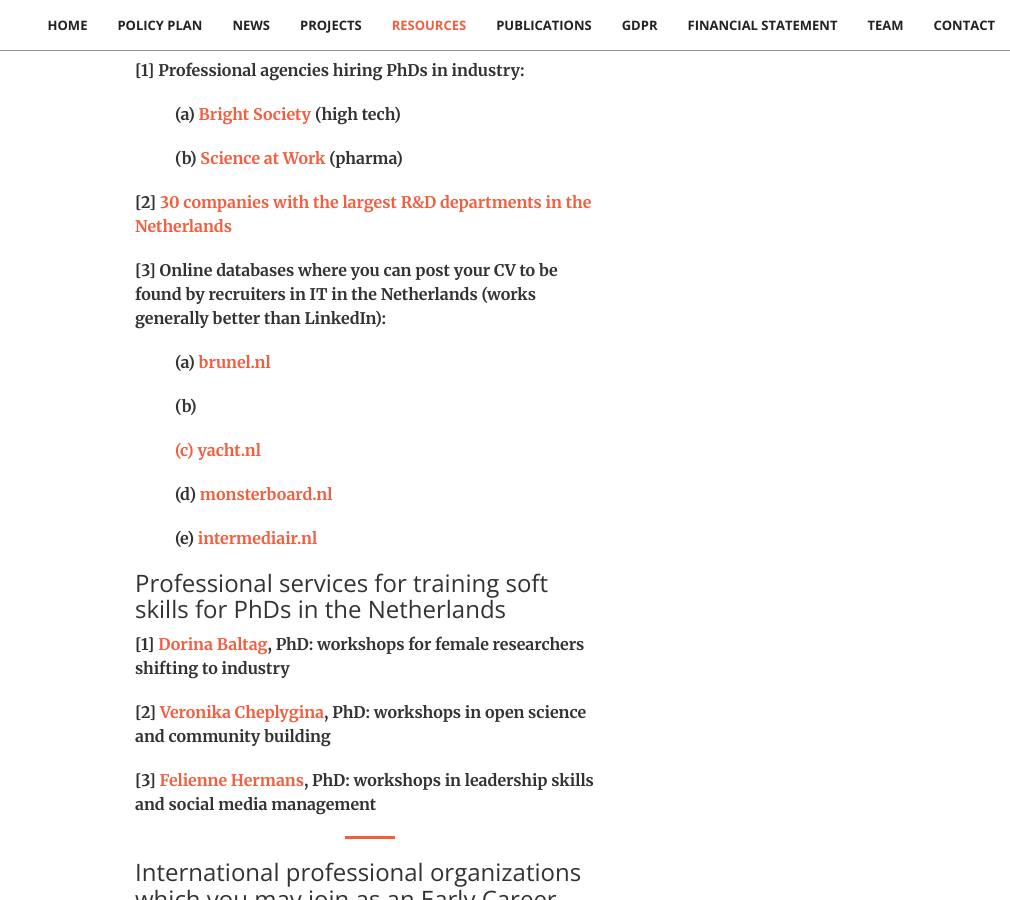
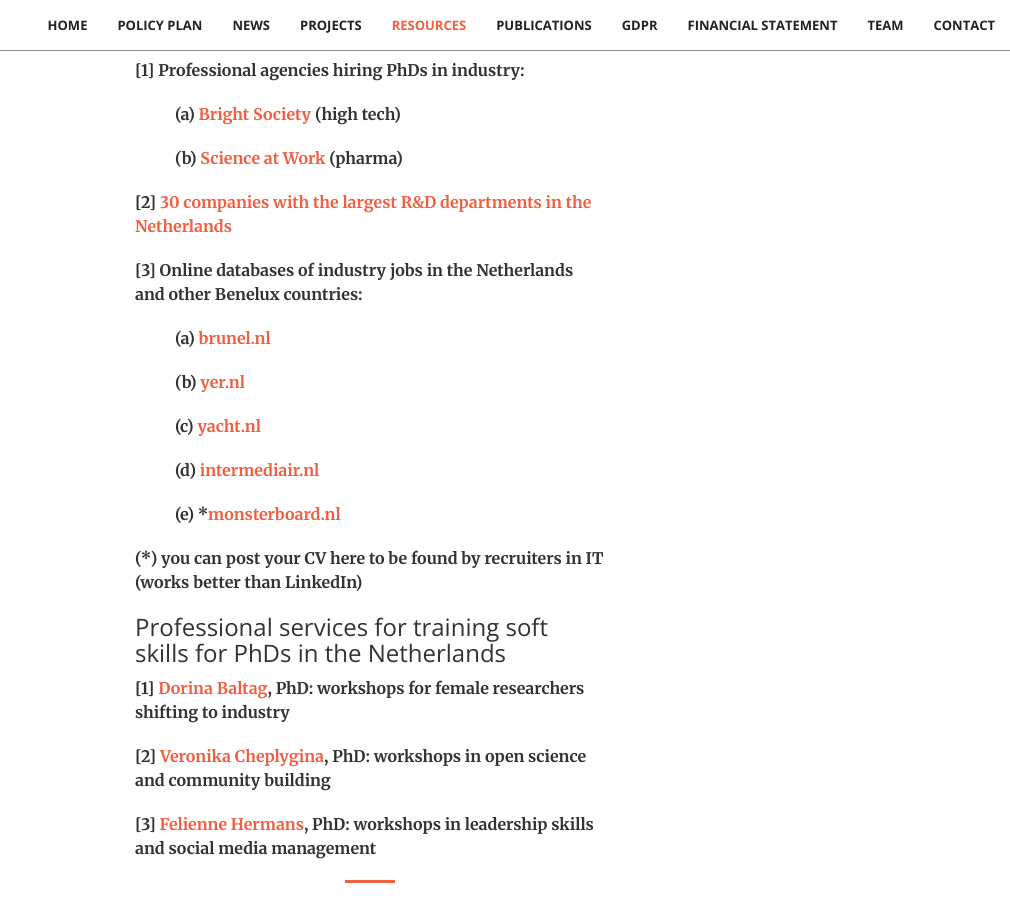
Before and after one commit to stichting-solaris/stichting-solaris.github.io, a Jekyll site: the page built from index.html, in a window 1280 px wide and 900 px high, scrolled down 23960 px. Shown: the whole window, without its empty margins (270-1280 px from the left). Built offline with Jekyll 4.4.1, drawn with Linux system fonts in a browser that asks for light colours.

Commit message:
Update resources.html

```diff
--- a/_includes/resources.html
+++ b/_includes/resources.html
@@ -24,14 +24,13 @@
                 <p> [2] <a href="https://www.technischweekblad.nl/upload/documents/tinymce/COMSOL_ad_NL_TWTopPosters.pdf">
                     30 companies with the largest R&D departments in the Netherlands</a></p>
 
-                <p> [3] Online databases where you can post your CV to be found by recruiters in IT in the Netherlands
-                    (works generally better than LinkedIn):
+                <p> [3] Online databases of industry jobs in the Netherlands and other Benelux countries:
                     <p class="tab">(a) <a href="https://www.brunel.nl/">brunel.nl</a></p>
-                    <p class="tab">(b) <a href="https://www.yer.nl/"yer.nl</a></p>
+                    <p class="tab">(b) <a href="https://www.yer.nl/">yer.nl</a></p>
                     <p class="tab">(c) <a href="https://www.yacht.nl/">yacht.nl</a></p>
-                    <p class="tab">(d) <a href="https://www.monsterboard.nl/">monsterboard.nl</a></p>
-                    <p class="tab">(e) <a href="https://www.intermediair.nl/">intermediair.nl</a></p>
-
+                    <p class="tab">(d) <a href="https://www.intermediair.nl/">intermediair.nl</a></p>
+                    <p class="tab">(e) *<a href="https://www.monsterboard.nl/">monsterboard.nl</a></p>
+               <p>(*) you can post your CV here to be found by recruiters in IT (works better than LinkedIn)</p>
 
                 <h3 class="section-heading">Professional services for training soft skills for PhDs in the Netherlands</h3>
 
```
